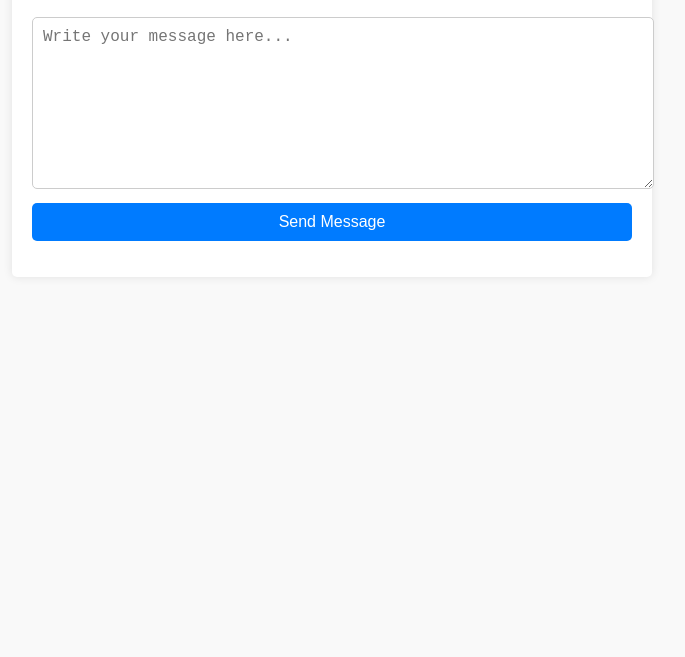
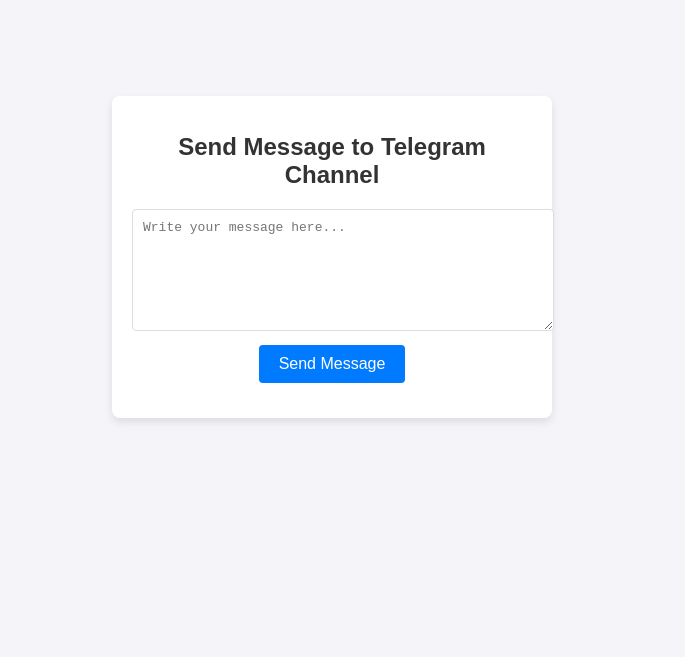
Before and after one commit to andersonpaul4640/riadhelp, a plain HTML site: page index.html in a window 1280 px wide. Shown: the part 143-800 px from the top of the page, without its empty margins (308-993 px from the left). Drawn offline with Linux system fonts and the light colour scheme.

Commit message:
style.css

```diff
--- a/style.css
+++ b/style.css
@@ -1,53 +1,55 @@
-
 body {
     font-family: Arial, sans-serif;
-  background-color: #f9f9f9;
+    background-color: #f4f4f9;
+    color: #333;
     margin: 0;
     padding: 0;
+    display: flex;
+    justify-content: center;
+    align-items: center;
+    height: 100vh;
 }
 
 .container {
-  max-width: 600px;
-  margin: 50px auto;
     background: #fff;
     padding: 20px;
-  box-shadow: 0 0 10px rgba(0, 0, 0, 0.1);
-  border-radius: 5px;
+    border-radius: 8px;
+    box-shadow: 0 4px 8px rgba(0, 0, 0, 0.1);
+    text-align: center;
+    max-width: 400px;
+    width: 100%;
 }
 
 h1 {
-  text-align: center;
-  color: #333;
+    font-size: 1.5em;
+    margin-bottom: 20px;
 }
 
 textarea {
     width: 100%;
-  height: 150px;
-  margin: 10px 0;
+    height: 100px;
+    border: 1px solid #ddd;
+    border-radius: 4px;
     padding: 10px;
-  font-size: 16px;
-  border: 1px solid #ccc;
-  border-radius: 5px;
+    margin-bottom: 10px;
+    font-size: 1em;
 }
 
 button {
-  display: block;
-  width: 100%;
-  padding: 10px;
-  background: #007bff;
-  color: #fff;
+    background-color: #007bff;
+    color: white;
     border: none;
-  border-radius: 5px;
+    padding: 10px 20px;
+    border-radius: 4px;
     cursor: pointer;
-  font-size: 16px;
+    font-size: 1em;
 }
 
 button:hover {
-  background: #0056b3;
+    background-color: #0056b3;
 }
 
-#status {
-  margin-top: 20px;
-  text-align: center;
-  color: #333;
+#response {
+    margin-top: 15px;
+    font-size: 0.9em;
 }
```
Lines whose indentation alone changed are shown as unchanged.
